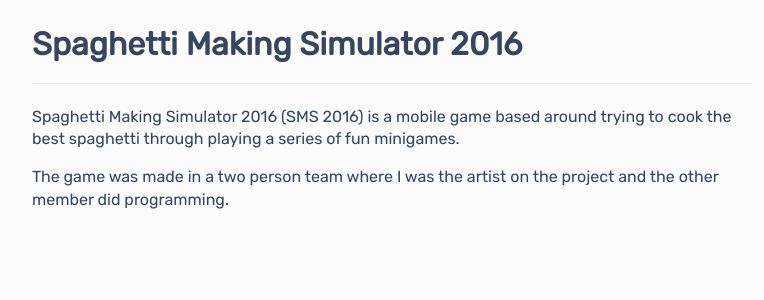
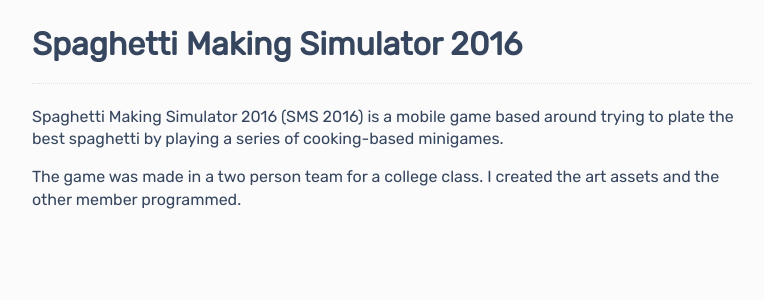
Before and after one commit to DaniBSolomon/danibsolomon.github.io, a Jekyll site: the page built from _games/2015-12-01-sms-2016.md, in a window 1280 px wide and 900 px high, scrolled down 920 px. Shown: the part 153-453 px from the top of the window, without its empty margins (248-1012 px from the left). Built offline with Jekyll 4.4.1, drawn with Linux system fonts in a browser that asks for light colours.

Commit message:
Update 2015-12-01-sms-2016.md

```diff
--- a/_games/2015-12-01-sms-2016.md
+++ b/_games/2015-12-01-sms-2016.md
@@ -4,9 +4,9 @@
 fullwidth: false
 ---
 
-Spaghetti Making Simulator 2016 (SMS 2016) is a mobile game based around trying to cook the best spaghetti through playing a series of fun minigames.
+Spaghetti Making Simulator 2016 (SMS 2016) is a mobile game based around trying to plate the best spaghetti by playing a series of cooking-based minigames.
 
-The game was made in a two person team where I was the artist on the project and the other member did programming.
+The game was made in a two person team for a college class. I created the art assets and the other member programmed.
 
 ![cool game]({{ site.github.url }}/img/sms_tomato_full.png)
 ![cool game]({{ site.github.url }}/img/sms_tomato_cut.png)
```
